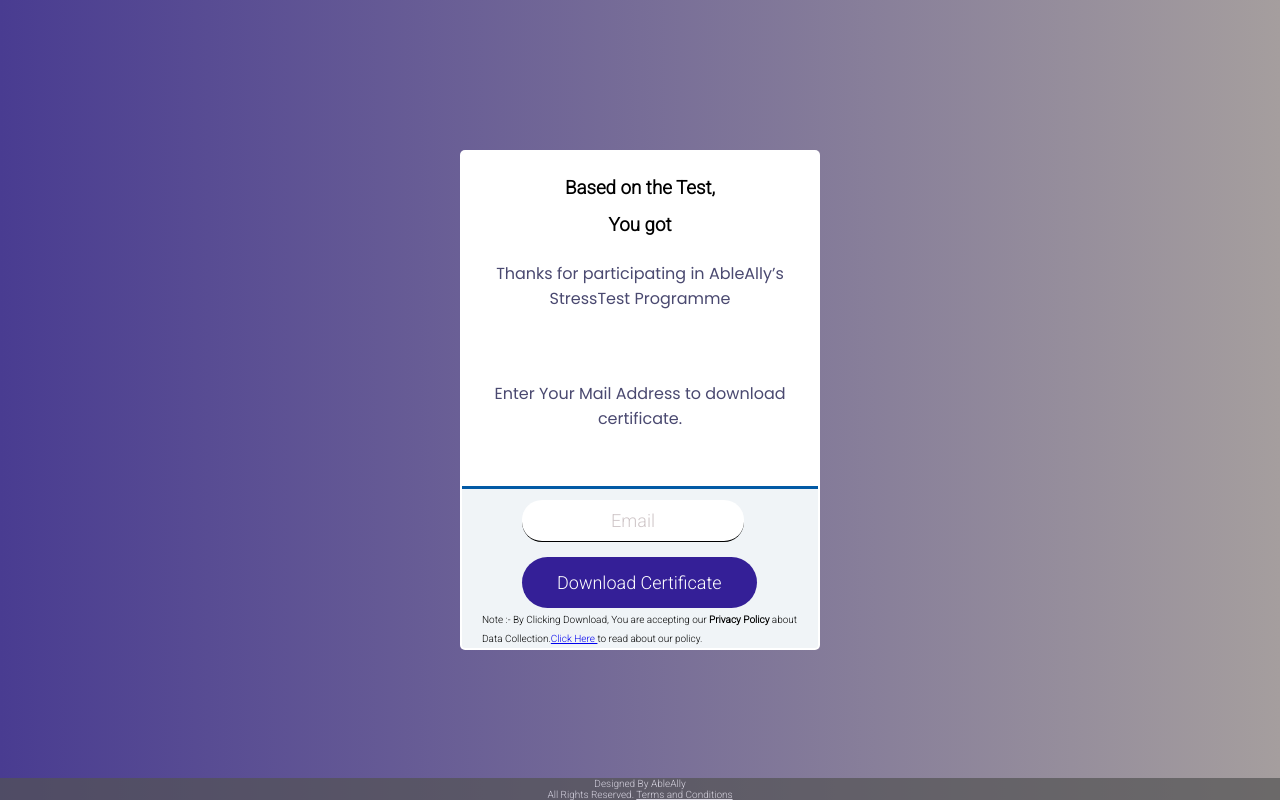
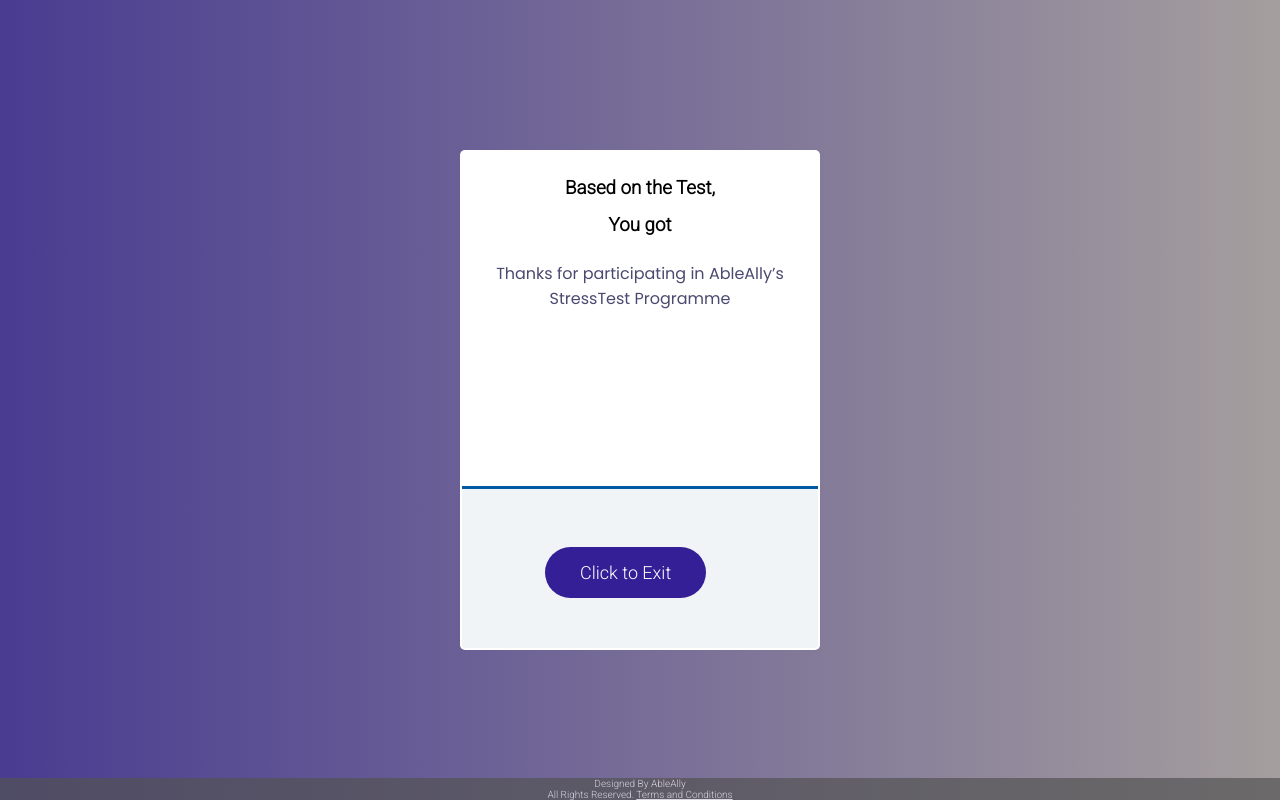
Before and after one commit to azharsham/stressscaler, a plain HTML site: page end.html in a window 1280 px wide. Drawn offline with nearby package versions, Linux system fonts and the light colour scheme; a script that the page names is missing.

Commit message:
verf.,fnkgl

```diff
--- a/end.html
+++ b/end.html
@@ -33,8 +33,8 @@
           </p>
           <p class="userpoints" id="userpoints" style="padding: 10px;">
           </p>
-          <p class="userpoints" id="userpoints" style="padding: 10px;">Enter Your Mail Address to download certificate.
-          </p>
+          <!-- <p class="userpoints" id="userpoints" style="padding: 10px;">Enter Your Mail Address to download certificate.
+          </p> -->
         </div>
         <div class="content-image">
         </div>
@@ -50,22 +50,22 @@
       <input type="hidden" class="score" name="score" id="fscore">
       <input type="hidden" class="message" name="message" id="fvals">
 
-      <input required type="email" name="email" placeholder="Email" id="ename" minlength="3"
+      <input  type="hidden" name="email" placeholder="Email" id="ename" value="note"
         style="padding: 10px;border-radius: 20px;margin-bottom: 15px;">
 
       <input id="submitBtn" type="submit" class="btn-next" placeholder="Download Certificate"
-        value="Download Certificate" name="Download">
+        value="Click to Exit" name="Download" style="margin-left:23px">
       <input type="hidden" class="serial" name="serial" id="serial">
       <input type="hidden" class="date" id="date">
 
     </div>
   </form>
   <div class="break"></div> <!-- break -->
-  <div class="item">
+  <!-- <div class="item">
     <small style ="color: black;font-size: x-small;">Note :- By Clicking Download, You are accepting our
        <b>Privacy Policy</b> about Data Collection.<a href="../privacy policy.html">Click Here </a>to read about our policy.</small>
 
-  </div>
+  </div> -->
 </div>
 
 
@@ -138,7 +138,7 @@
   <!-- user info -->
   <script src="dist/js/userInfo.js"></script>
   <script src="https://cdn.jsdelivr.net/npm/pdf-lib@1.4.0/dist/pdf-lib.min.js"></script>
-  <script src="./FileSaver.js"></script>
+  <!-- <script src="./FileSaver.js"></script> -->
   <script src="https://unpkg.com/@pdf-lib/fontkit@0.0.4"></script>
   <script src="./certificate.js"></script>
 
```
Also changed, not shown: index.html (+3 -3 lines).
